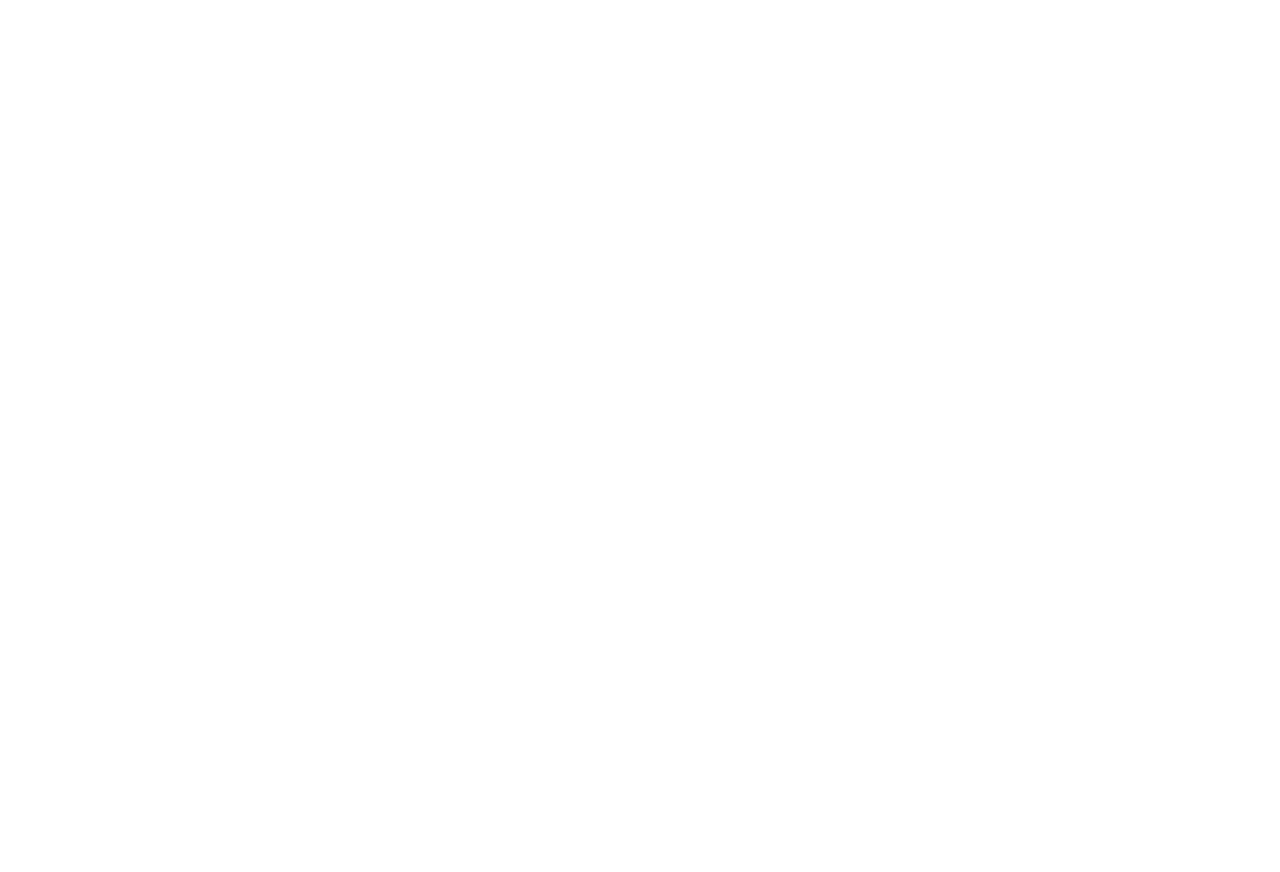
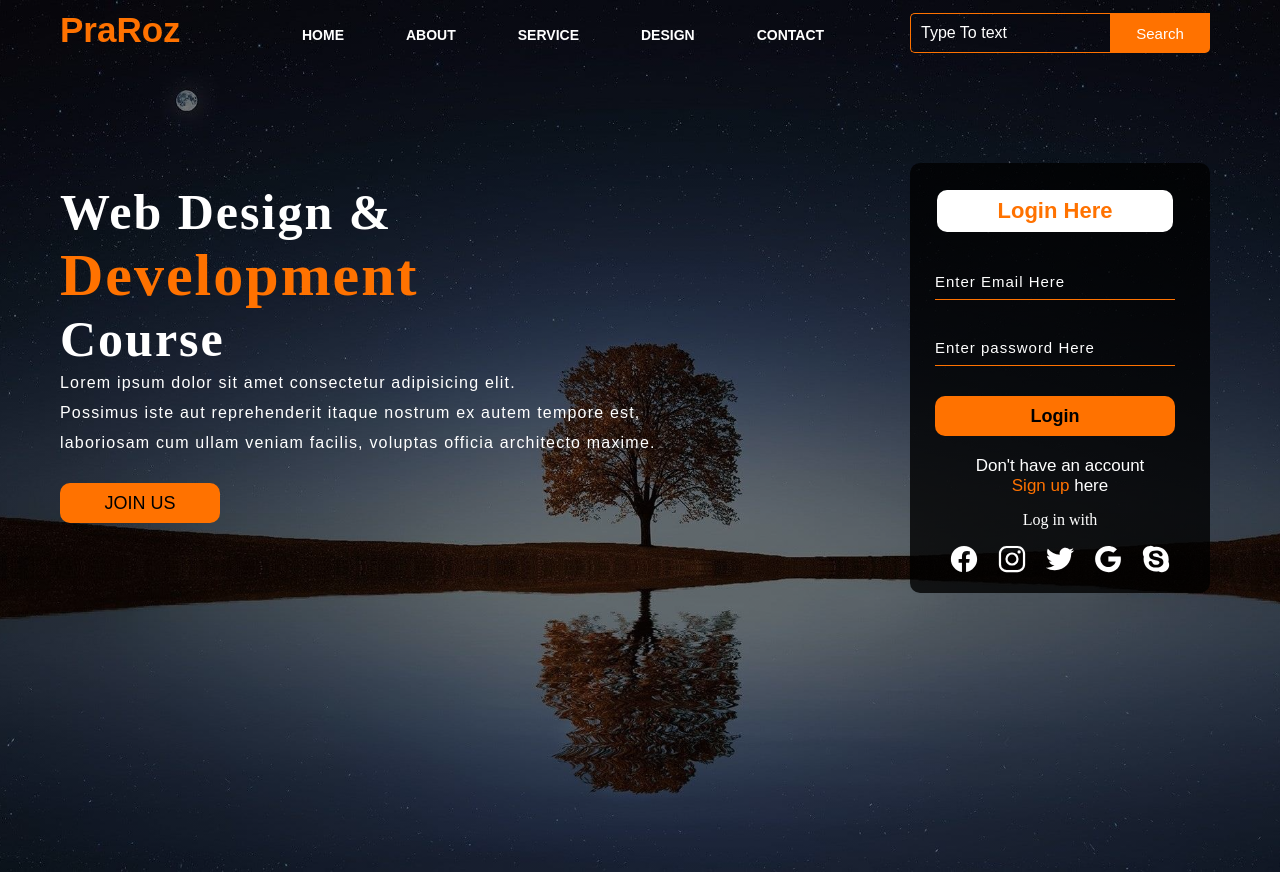
Before and after one commit to diogeneshas/how-create-website-html-css, a plain HTML site: page index.html in a window 1280 px wide. Before the commit the page ends 800 px from the top, so only its background shows below. Drawn offline with nearby package versions, Linux system fonts and the light colour scheme.

Commit message:
Final commit

```diff
--- a/index.html
+++ b/index.html
@@ -4,9 +4,57 @@
     <meta charset="UTF-8">
     <meta http-equiv="X-UA-Compatible" content="IE=edge">
     <meta name="viewport" content="width=device-width, initial-scale=1.0">
-    <title>Document</title>
+    <title>Webpage Design</title>
+    <link rel="stylesheet" href="style.css">
 </head>
 <body>
+    <div class="main">
+        <div class="navbar">
+            <div class="icon">
+                <h2 class="logo">PraRoz</h2>
+            </div>
 
+            <div class="menu">
+                <ul>
+                    <li><a href="#">HOME</a></li>
+                    <li><a href="#">ABOUT</a></li>
+                    <li><a href="#">SERVICE</a></li>
+                    <li><a href="#">DESIGN</a></li>
+                    <li><a href="#">CONTACT</a></li>
+                </ul>
+            </div>
+
+            <div class="search">
+                <input class="srch" type="search" name="" placeholder="Type To text">
+                <a href="#"><button class="btn">Search</button></a>
+            </div>
+        </div>
+
+        <div class="content">
+            <h1>Web Design & <br><span>Development</span> <br>Course</h1>
+            <p class="par">Lorem ipsum dolor sit amet consectetur adipisicing elit. <br> Possimus iste aut reprehenderit itaque nostrum ex autem tempore est,<br> laboriosam cum ullam veniam facilis, voluptas officia architecto maxime.</p>
+            <button class="cn"><a href=""#>JOIN US</a></button>
+
+            <div class="form">
+                <h2>Login Here</h2>
+                <input type="email" name="email" placeholder="Enter Email Here">
+                <input type="password" name="password" placeholder="Enter password Here">
+                <button class="btnn"><a href="#">Login</a></button>
+
+                <p class="link">Don't have an account<br>
+                <a href="#">Sign up </a> here </a></p>
+                <p class="liw">Log in with</p>
+
+                <div class="icons">
+                    <a href="#"><ion-icon name="logo-facebook"></ion-icon></a>
+                    <a href="#"><ion-icon name="logo-instagram"></ion-icon></a>
+                    <a href="#"><ion-icon name="logo-twitter"></ion-icon></a>
+                    <a href="#"><ion-icon name="logo-google"></ion-icon></a>
+                    <a href="#"><ion-icon name="logo-skype"></ion-icon></a>
+                </div>
+            </div>
+        </div>
+    </div>
+    <script src="https://unpkg.com/ionicons@5.4.0/dist/ionicons.js"></script>
 </body>
 </html>
--- a/style.css
+++ b/style.css
@@ -0,0 +1,265 @@
+* {
+    margin: 0;
+    padding: 0;
+}
+
+.main {
+    width: 100%;
+    background: linear-gradient(to top, rgba(0,0,0,0.5)50%, rgba(0,0,0,0.5)50%), url(1.jpg);
+    background-position: center;
+    background-size: cover;
+    height: 109vh;
+}
+
+.navbar {
+    width: 1200px;
+    height: 75px;
+    margin: auto;
+}
+
+.icon {
+    width: 200px;
+    float: left;
+    height: 70px;
+}
+
+.logo {
+    color: #ff7200;
+    font-size: 35px;
+    font-family: Arial;
+    padding-left: 20px;
+    float: left;
+    padding-top: 10px;
+}
+
+.menu {
+    width: 400px;
+    float: left;
+    height: 70px;
+}
+
+ul {
+    float: left;
+    display: flex;
+    justify-content: center;
+    align-items: center;
+}
+
+ul li {
+    list-style: none;
+    margin-left: 62px;
+    margin-top: 27px;
+    font-size: 14px;
+}
+
+ul li a {
+    text-decoration: none;
+    color: white;
+    font-family: Arial;
+    font-weight: bold;
+    transition: 0.4s ease-in-out;
+}
+
+ul li a:hover {
+    color: #ff7200;
+}
+
+.search {
+    width: 330px;
+    float: left;
+    margin-left: 270px;
+}
+
+.srch {
+    font-family: 'Times New Roman';
+    width: 200px;
+    height: 40px;
+    background: transparent;
+    border: 1px solid #ff7200;
+    margin-top: 13px;
+    color: #fff;
+    border-right: none;
+    font-size: 16px;
+    float: left;
+    padding: 10px;
+    border-bottom-left-radius: 5px;
+    border-top-left-radius: 5px;
+}
+
+.btn {
+    width: 100px;
+    height: 40px;
+    background: #ff7200;
+    border: 2px solid #ff7200;
+    margin-top: 13px;
+    color: #fff;
+    font-size: 15px;
+    border-bottom-right-radius: 5px;
+    border-bottom-right-radius: 5px;
+}
+
+.btn:focus {
+    outline: none;
+}
+
+.srch:focus {
+    outline: none;
+}
+
+.content {
+    width: 1200px;
+    height: auto;
+    margin: auto;
+    color: #fff;
+    position: relative;
+}
+
+.content .par {
+    padding-left: 20px;
+    padding-bottom: 25px;
+    font-family: Arial;
+    letter-spacing: 1.2px;
+    line-height: 30px;
+}
+
+.content h1 {
+    font-family: 'Times New Roman';
+    font-size: 50px;
+    padding-left: 20px;
+    margin-top: 9%;
+    letter-spacing: 2px;
+}
+
+.content .cn {
+    width: 160px;
+    height: 40px;
+    background: #ff7200;
+    border: none;
+    margin-bottom: 10px;
+    margin-left: 20px;
+    font-size: 18px;
+    border-radius: 10px;
+    cursor: pointer;
+    transition: .4s ease;
+}
+
+.content .cn a {
+    text-decoration: none;
+    color: #000;
+    transition: .3s ease;
+}
+
+.cn:hover {
+    background-color: #fff;
+}
+
+.content span {
+    color: #ff7200;
+    font-size: 60px;
+}
+
+.form {
+    width: 250px;
+    height: 380px;
+    background: linear-gradient(to top, rgba(0,0,0,0.8)50%, rgba(0,0,0,0.8)50%);
+    position: absolute;
+    top: -20px;
+    left: 870px;
+    border-radius: 10px;
+    padding: 25px;
+}
+
+.form h2 {
+    width: 220px;
+    font-family: sans-serif;
+    text-align: center;
+    color: #ff7200;
+    font-size: 22px;
+    background-color: #fff;
+    border-radius: 10px;
+    margin: 2px;
+    padding: 8px;
+}
+
+.form input {
+    width: 240px;
+    height: 35px;
+    background: transparent;
+    border-bottom: 1px solid #ff7200;
+    border-top: none;
+    border-right: none;
+    border-left: none;
+    color: #fff;
+    font-size: 15px;
+    letter-spacing: 1px;
+    margin-top: 30px;
+    font-family: sans-serif;
+}
+
+.form input:focus {
+    outline: none;
+}
+
+::placeholder {
+    color: #fff;
+    font-family: Arial;
+}
+
+.btnn {
+    width: 240px;
+    height: 40px;
+    background: #ff7200;
+    border: none;
+    margin-top: 30px;
+    font-size: 18px;
+    border-radius: 10px;
+    cursor: pointer;
+    color: #fff;
+    transition: 0.4s ease;
+}
+
+.btnn:hover {
+    background: #fff;
+    color: #ff7200
+}
+
+.btnn a {
+    text-decoration: none;
+    color: #000;
+    font-weight: bold;
+}
+
+.form .link {
+    font-family: Arial, Helvetica, sans-serif;
+    font-size: 17px;
+    padding-top: 20px;
+    text-align: center;
+}
+
+.form .link a {
+    text-decoration: none;
+    color: #ff7200;
+}
+
+.liw {
+    padding-top: 15px;
+    padding-bottom: 10px;
+    text-align: center;
+}
+
+.icons a {
+    text-decoration: none;
+    color: #fff;
+}
+
+.icons ion-icon {
+    color: #fff;
+    font-size: 30px;
+    padding-left: 14px;
+    padding-top: 5px;
+    transition: 0.3s ease;
+}
+
+.icons ion-icon:hover {
+    color: #ff7200;
+}
```
